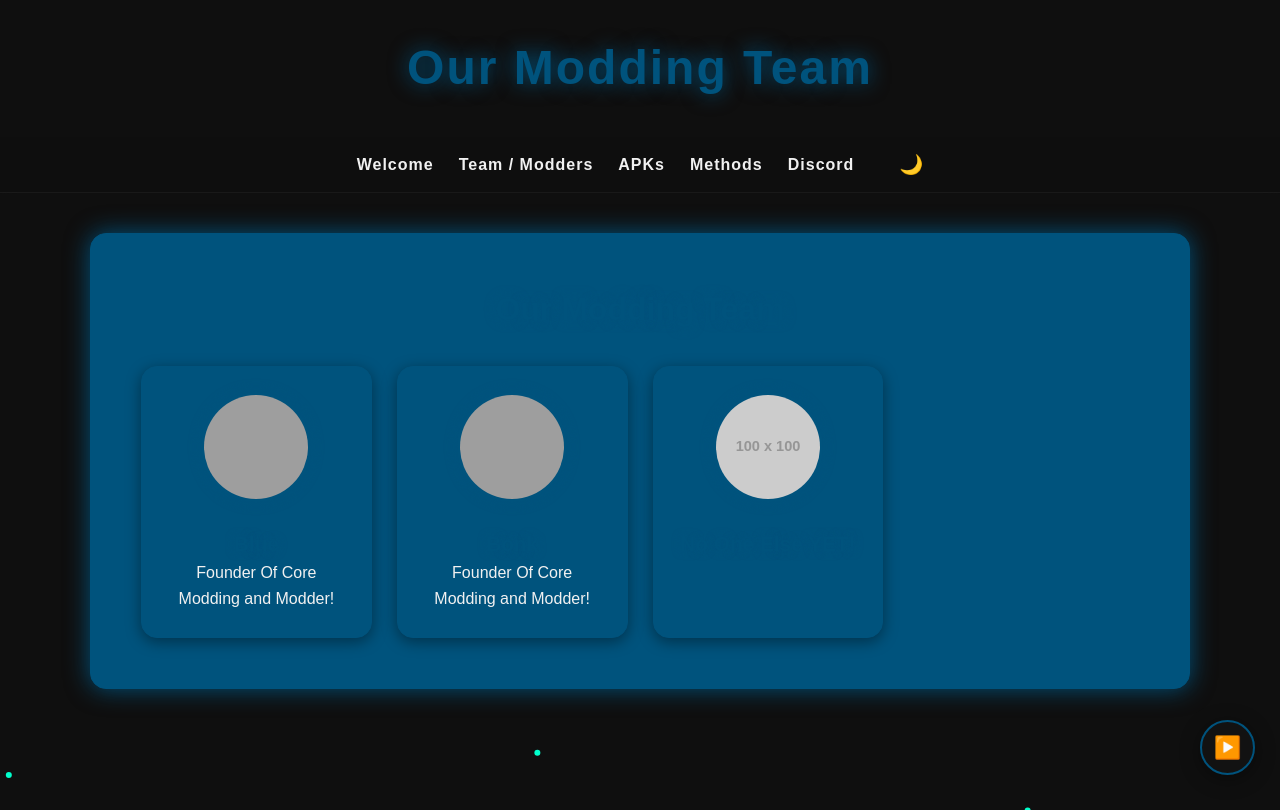
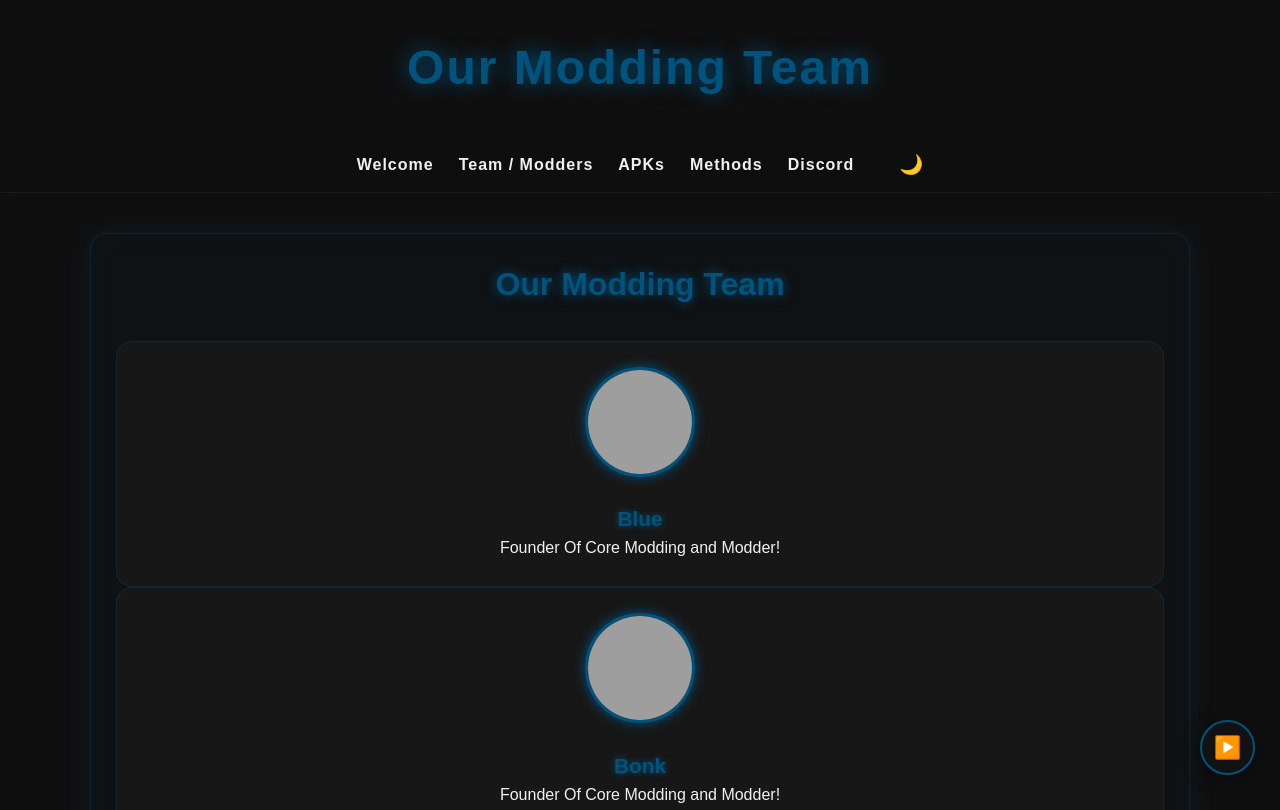
Before and after one commit to dxrkalfie/Core-modding, a plain HTML site: page team.html in a window 1280 px wide. Shown: the top 810 px of the page. Drawn offline with Linux system fonts and the light colour scheme; grey boxes are pictures that could not be loaded; placeholder pictures from the web are drawn by us.

Commit message:
Update style.css

```diff
--- a/style.css
+++ b/style.css
@@ -75,40 +75,35 @@ nav a:hover {
   color: var(--accent);
 }
 
-/* Team Section */
+/* Team Section Styled like Friends */
 .team {
-  border: 1px solid var(--accent); /* teal border */
-  background: var(--accent); /* subtle teal tint */
-  box-shadow: 0 0 25px var(--accent);
+  border: 1px solid rgba(0, 83, 125, 0.3); /* subtle teal border */
+  background: rgba(0, 83, 125, 0.05); /* subtle teal tint */
+  box-shadow: 0 0 25px rgba(0, 83, 125, 0.2);
+  border-radius: 16px;
+  padding: 25px;
 }
 
 .team-title {
   text-align: center;
   font-size: 2rem;
   margin-bottom: 30px;
-  color: var(--accent);
-  text-shadow: 0 0 12px var(--accent);
-}
-
-.team-grid {
-  display: grid;
-  grid-template-columns: repeat(auto-fill, minmax(220px, 1fr));
-  gap: 25px;
+  color: #00537D;
+  text-shadow: 0 0 12px #00537D;
 }
 
 .card {
-  border: 1px solid var(--accent);
-  background: var(--accent);
+  border: 1px solid rgba(0, 83, 125, 0.3);
+  background: rgba(25, 25, 25, 0.9); /* dark base like friend cards */
   border-radius: 16px;
   padding: 25px;
   text-align: center;
   transition: transform 0.3s ease, box-shadow 0.3s ease;
-  box-shadow: 0 4px 15px rgba(0,0,0,0.4);
 }
 
 .card:hover {
   transform: translateY(-8px) scale(1.05);
-  box-shadow: 0 0 20px var(--accent);
+  box-shadow: 0 0 20px #00537D; /* glow on hover */
 }
 
 .card img {
@@ -116,15 +111,15 @@ nav a:hover {
   height: 110px;
   border-radius: 50%;
   object-fit: cover;
-  border: 3px solid var(--accent);
-  box-shadow: 0 0 12px var(--accent);
+  border: 3px solid #00537D;
+  box-shadow: 0 0 12px #00537D; /* image glow */
 }
 
 .card h3 {
   margin-top: 18px;
   font-size: 1.3rem;
-  color: var(--accent);
-  text-shadow: 0 0 8px var(--accent);
+  color: #00537D;
+  text-shadow: 0 0 6px #00537D;
 }
 /* Friends Section */
 .friends {
```
